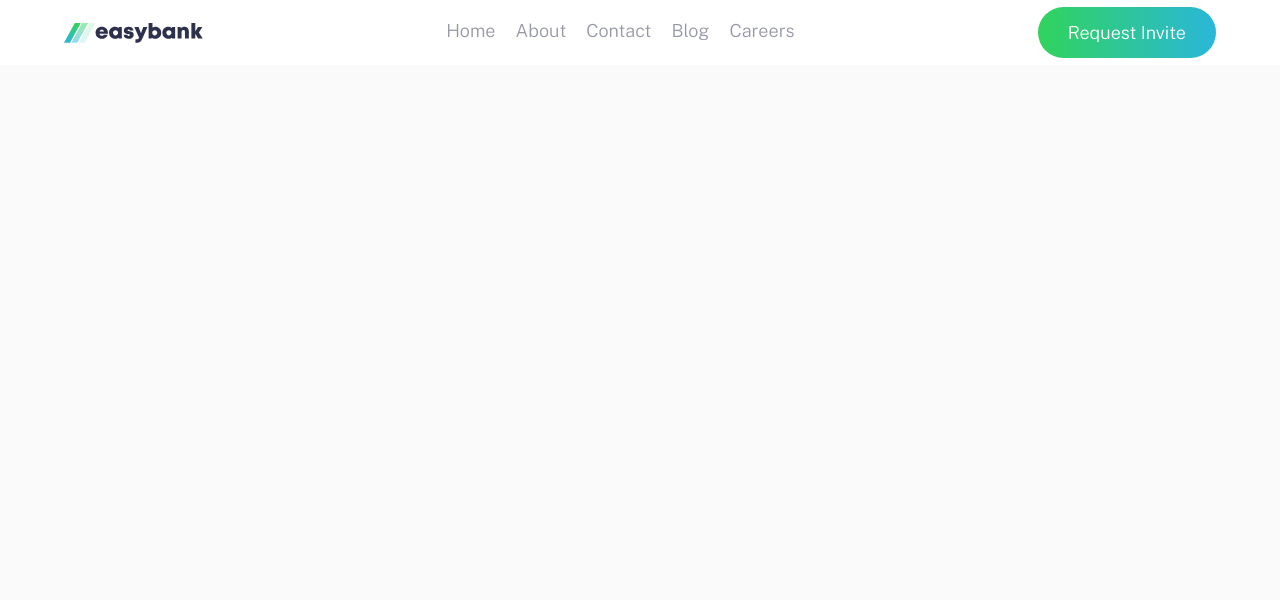
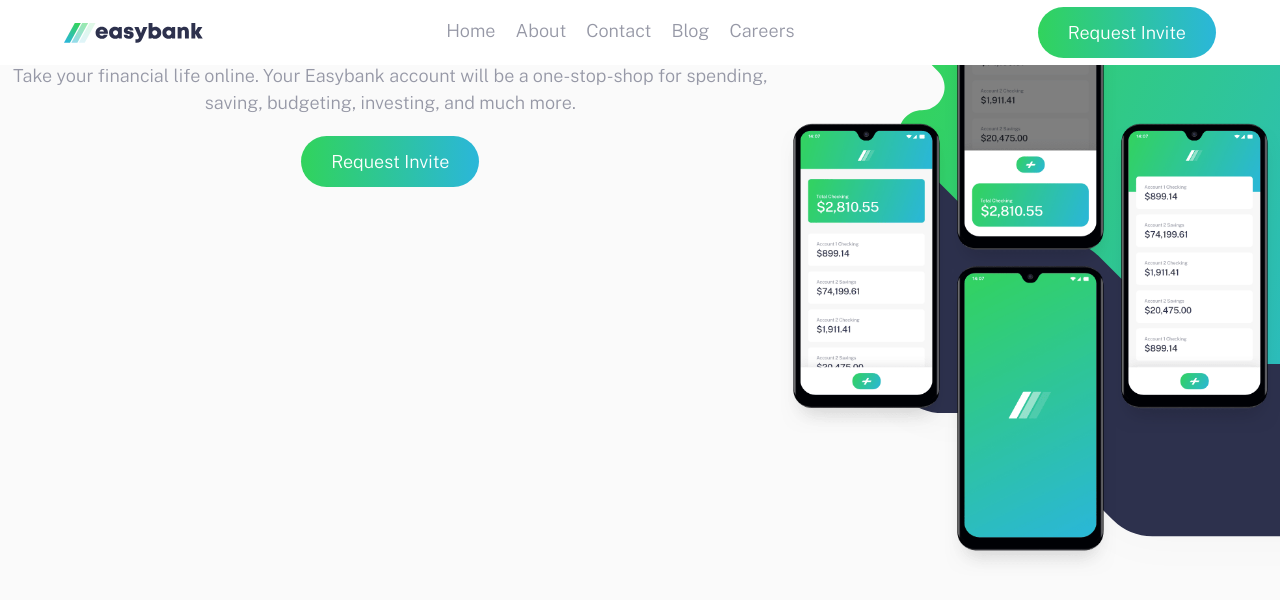
Before and after one commit to Macury/Easybank-landing-page, a plain HTML site: page index.html in a window 1280 px wide. Drawn offline with nearby package versions, Linux system fonts and the light colour scheme.

Commit message:
hero section implemented

```diff
--- a/index.html
+++ b/index.html
@@ -22,6 +22,7 @@
           <div class="nav">
             <!-- Logo -->
             <img src="./images/logo.svg" alt="Logo" />
+
             <!-- Hamburger -->
             <button class="hamburger" onclick="toggleHamburger()" type="button">
               <img
@@ -30,6 +31,7 @@
                 alt="Hamburger"
               />
             </button>
+
             <!-- links -->
             <div class="links">
               <a href="#">Home</a>
@@ -42,6 +44,7 @@
           </div>
         </div>
       </nav>
+
       <!-- Mobile navigation -->
       <div id="mobile_nav">
         <div class="mobile-links">
@@ -52,18 +55,30 @@
           <a href="#">Careers</a>
         </div>
       </div>
-      <!-- <h1>Next generation digital banking</h1>
 
-    <p>
-      Take your financial life online. Your Easybank account will be a one-stop-shop
-      for spending, saving, budgeting, investing, and much more.
-    </p>
+      <!-- First article -->
+      <article>
+        <div class="article-one">
+          <div class="image-container">
+            <img class="mockup" src="./images/image-mockups.png" alt="image" />
+          </div>
+          <div class="wrapper">
+            <div class="content">
+              <h1>Next generation digital banking</h1>
+              <p>
+                Take your financial life online. Your Easybank account will be a
+                one-stop-shop for spending, saving, budgeting, investing, and
+                much more.
+              </p>
+              <button class="request-inner" type="button">
+                Request Invite
+              </button>
+            </div>
+          </div>
+        </div>
+      </article>
 
-    <button type="button">Request Invite</button>
-
-
-
-    <h2>Why choose Easybank?</h2>
+      <!--      <h2>Why choose Easybank?</h2>
 
     <p>
       We leverage Open Banking to turn your bank account into your financial hub. Control
@@ -144,8 +159,9 @@
       Coded by <a href="#">Your Name Here</a>.
     </div> -->
     </main>
+
+    <!-- Mobile navigation setup -->
     <script>
-      // Mobile navigation setup
       const mobile_nav = document.getElementById("mobile_nav");
       const menu_icon = document.getElementById("menu_icon");
 
--- a/style.css
+++ b/style.css
@@ -23,6 +23,7 @@ a {
   text-decoration: none;
   color: inherit;
 }
+.request-inner,
 .request {
   background-image: linear-gradient(
     to right,
@@ -35,6 +36,7 @@ a {
 .request {
   display: none;
 }
+
 /* nav adjustments */
 nav {
   position: fixed;
@@ -55,7 +57,7 @@ nav {
   padding: 20px 0;
 }
 #mobile_nav {
-  background-color: hsla(233, 26%, 24%, 0.08);
+  background-image: linear-gradient(hsla(233, 26%, 24%, 0.7), transparent);
   padding-top: 100px;
   width: 100%;
   height: 100vh;
@@ -75,9 +77,37 @@ nav {
   padding: 35px 0;
 }
 
+/* Content */
+.article-one{
+  display: flex;
+  flex-direction: column;
+}
+.image-container {
+  background-image: url(./images/bg-intro-mobile.svg);
+  background-repeat: no-repeat;
+  background-size: cover;
+}
+.mockup {
+  width: 100%;
+  margin-top: -35px;
+}
+.content {
+  text-align: center;
+}
+h1 {
+  color: hsl(233, 26%, 24%);
+  font-weight: 700;
+  font-size: 36px;
+}
+p {
+  line-height: 1.5;
+  color: hsl(233, 8%, 62%);
+  margin: 20px 0;
+}
+
 /* Larger screens */
 @media screen and (min-width: 1024px) {
-  .nav{
+  .nav {
     padding: 0;
   }
   .links {
@@ -102,7 +132,8 @@ nav {
   .request {
     display: block;
   }
-  .request:hover{
+  .request-inner:hover,
+  .request:hover {
     opacity: 70%;
   }
   .hamburger {
@@ -110,6 +141,17 @@ nav {
   }
   #mobile_nav {
     display: none;
+  }
+
+  /* Content */
+  .article-one{
+    flex-direction: row-reverse;
+  }
+  .image-container{
+    background-image: url(./images/bg-intro-desktop.svg);
+  }
+  .mockup{
+    margin-right: -30px;
   }
 }
 
```
